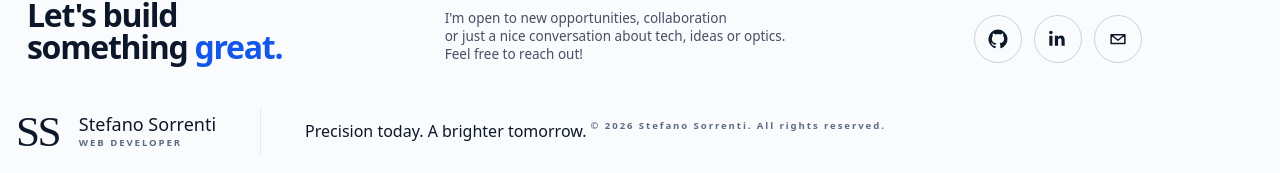
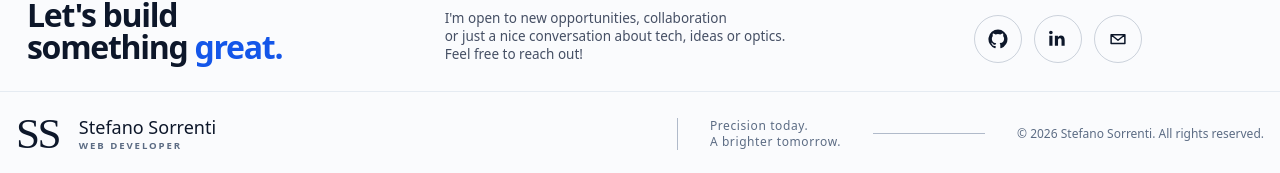
Before and after one commit to stefanosorrenti/portfolio, a React (Vite) app: page / in a window 1280 px wide. Shown: the part 1868-2041 px from the top of the page. Built offline with nearby package versions, Linux system fonts and the light colour scheme; a web font is replaced by a local one.

Commit message:
Define the CSS of the Footer component

```diff
--- a/src/components/AppFooter.jsx
+++ b/src/components/AppFooter.jsx
@@ -1,33 +1,35 @@
 export default function AppFooter() {
-
-
-
-
     return (
 
         /* FOOTER */
-        <footer className="container mx-auto min-h-14 flex justify-between md:justify-normal flex-wrap md:flex-nowrap items-center p-4 gap-11">
+
+        <footer className="border-t border-line bg-canvas font-sans text-ink">
+
+            <div className="container mx-auto flex flex-col items-start gap-8 px-4 py-5 md:flex-row md:flex-wrap md:items-center lg:flex-nowrap lg:justify-between">
 
                 {/* Developer Name */}
-
-            <div className="flex items-center gap-5 shrink-0">
+                <div className="flex shrink-0 items-center gap-5 lg:grow">
                     <span className="font-logo text-[2.7rem] leading-none font-normal tracking-[-0.06em]">SS</span>
                     <p className="flex flex-col text-lg leading-6 font-medium">
                         Stefano Sorrenti
-                    <small className="text-muted text-[0.6rem] leading-[0.9rem] font-semibold tracking-[0.2em]">WEB DEVELOPER</small>
+                        <small className="text-[0.6rem] leading-[0.9rem] font-semibold tracking-[0.2em] text-muted">WEB DEVELOPER</small>
                     </p>
                 </div>
 
-            <span aria-hidden="true" className="hidden md:block h-12 w-px shrink-0 bg-line" /> {/* Separator */}
+                {/* Separator */}
+                <span aria-hidden="true" className="hidden h-8 w-px shrink-0 bg-optical lg:block" />
 
-
-            {/* Copyright */}
-            <div className="flex  gap-1">
-                <p>Precision today. A brighter tomorrow.</p>
-                <p className="text-muted text-[0.6rem] leading-[0.9rem] font-semibold tracking-[0.2em]">
+                {/* Motto and copyright */}
+                <div className="flex min-w-0 flex-col items-start gap-5 text-muted md:ml-auto md:flex-row md:flex-wrap md:items-center md:gap-8 lg:ml-0 lg:flex-nowrap">
+                    <p className="shrink-0 text-sm leading-5 tracking-[0.05em] whitespace-pre-line lg:text-xs lg:leading-4">
+                        {"Precision today.\nA brighter tomorrow."}
+                    </p>
+                    <p className="text-sm leading-5 font-normal lg:flex lg:items-center lg:gap-8 lg:text-xs lg:whitespace-nowrap lg:before:block lg:before:h-px lg:before:w-28 lg:before:shrink-0 lg:before:bg-optical lg:before:content-['']">
                         © {new Date().getFullYear()} Stefano Sorrenti. All rights reserved.
                     </p>
                 </div>
+            </div>
+
         </footer>
     )
 }
```
Lines whose indentation alone changed are shown as unchanged.
